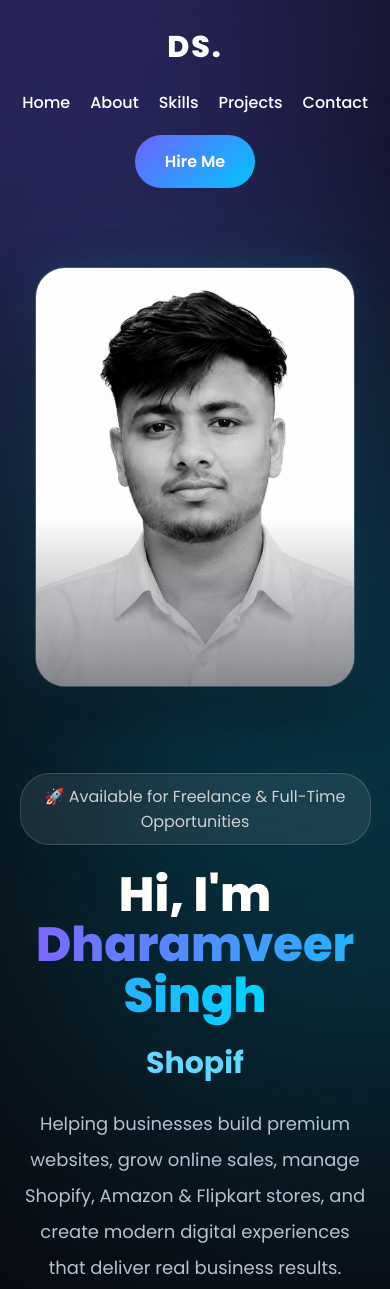
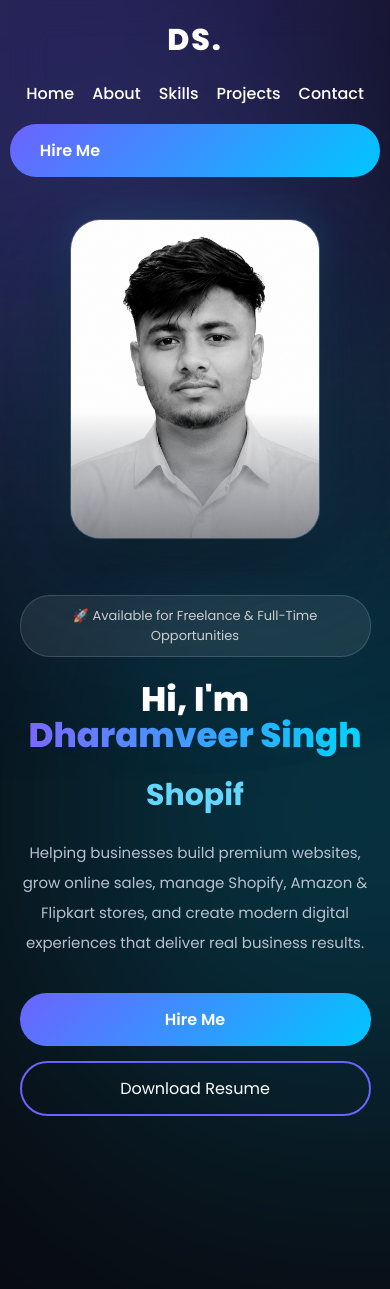
Before and after one commit to Imdharamveersingh/imdharamveersingh.github.io, a plain HTML site: page index.html in a window 390 px wide. Shown: the top 1289 px of the page. Drawn offline with Linux system fonts and the light colour scheme.

Commit message:
Update style.css

```diff
--- a/style.css
+++ b/style.css
@@ -789,3 +789,244 @@ margin-top:80px;
 .profile-card{
     animation:floating 4s ease-in-out infinite;
 }
+/* ===============================
+   RESPONSIVE DESIGN
+================================== */
+
+@media (max-width:992px){
+
+nav{
+
+    width:95%;
+    padding:18px 0;
+
+}
+
+nav ul{
+
+    gap:18px;
+
+}
+
+.hero{
+
+    flex-direction:column-reverse;
+
+    justify-content:center;
+
+    text-align:center;
+
+    gap:50px;
+
+    padding:60px 0;
+
+}
+
+.left,
+.right{
+
+    width:100%;
+
+}
+
+.hero h1{
+
+    font-size:54px;
+
+}
+
+.hero h2{
+
+    font-size:24px;
+
+}
+
+.hero p{
+
+    font-size:17px;
+
+    margin:auto auto 35px;
+
+}
+
+.buttons{
+
+    display:flex;
+
+    justify-content:center;
+
+    flex-wrap:wrap;
+
+    gap:15px;
+
+}
+
+.btn-outline{
+
+    margin-left:0;
+
+}
+
+.profile-card{
+
+    width:340px;
+
+    height:430px;
+
+}
+
+.right::before{
+
+    width:350px;
+
+    height:350px;
+
+}
+
+}
+
+
+
+@media (max-width:768px){
+
+.hero{
+
+    min-height:auto;
+
+}
+
+.hero h1{
+
+    font-size:42px;
+
+}
+
+.hero h2{
+
+    font-size:20px;
+
+}
+
+.hero p{
+
+    font-size:16px;
+
+}
+
+.tag{
+
+    font-size:13px;
+
+}
+
+.profile-card{
+
+    width:290px;
+
+    height:370px;
+
+}
+
+.section-title h2{
+
+    font-size:36px;
+
+}
+
+.stats{
+
+    grid-template-columns:1fr 1fr;
+
+}
+
+.skills-grid,
+
+.project-grid{
+
+    grid-template-columns:1fr;
+
+}
+
+.timeline-item{
+
+    flex-direction:column;
+
+    gap:20px;
+
+}
+
+.year{
+
+    width:100%;
+
+}
+
+.contact-card{
+
+    padding:30px;
+
+}
+
+}
+
+
+
+@media (max-width:480px){
+
+nav{
+
+    flex-direction:column;
+
+    gap:18px;
+
+}
+
+nav ul{
+
+    flex-wrap:wrap;
+
+    justify-content:center;
+
+}
+
+.hero{
+
+    padding-top:30px;
+
+}
+
+.hero h1{
+
+    font-size:34px;
+
+}
+
+.hero p{
+
+    font-size:15px;
+
+}
+
+.profile-card{
+
+    width:250px;
+
+    height:320px;
+
+}
+
+.stats{
+
+    grid-template-columns:1fr;
+
+}
+
+.btn,
+
+.btn-outline{
+
+    width:100%;
+
+}
+
+}
```
